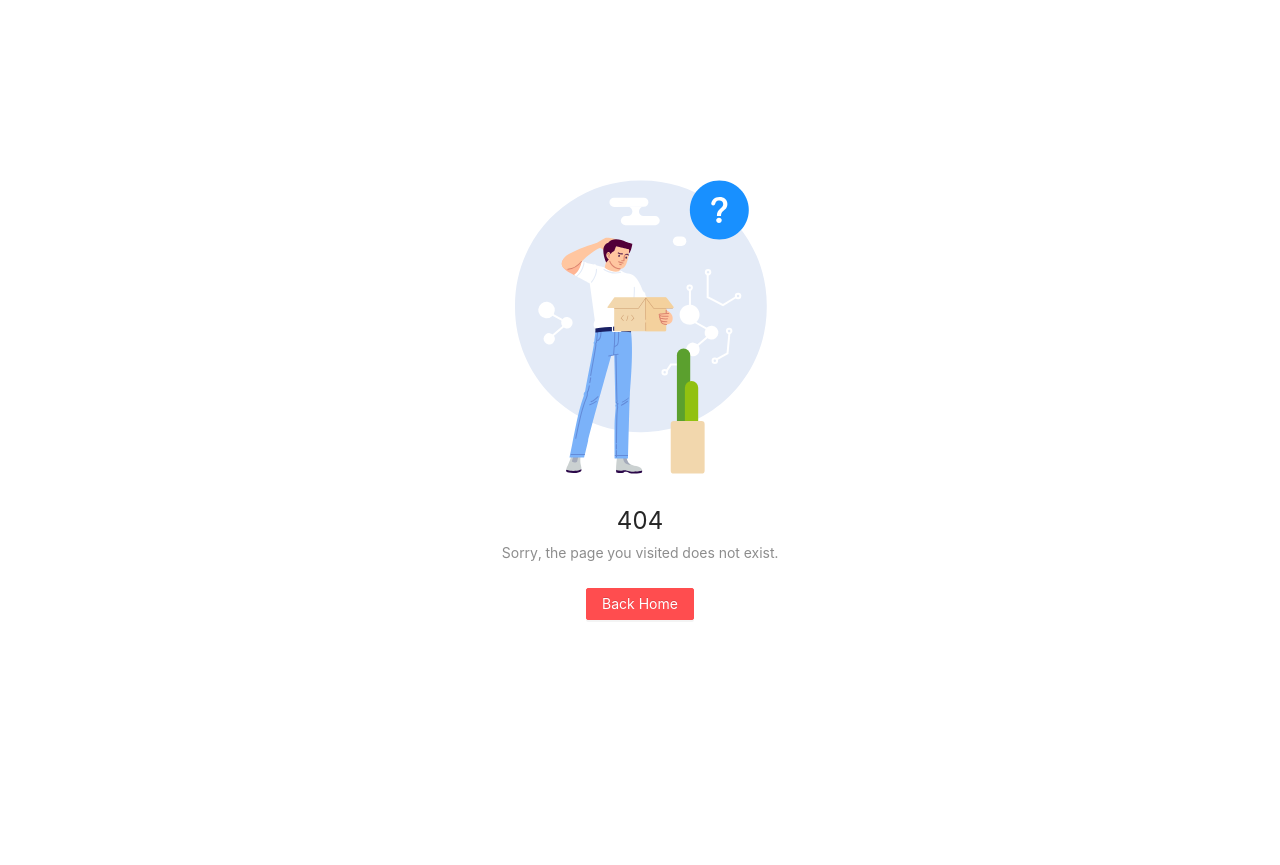
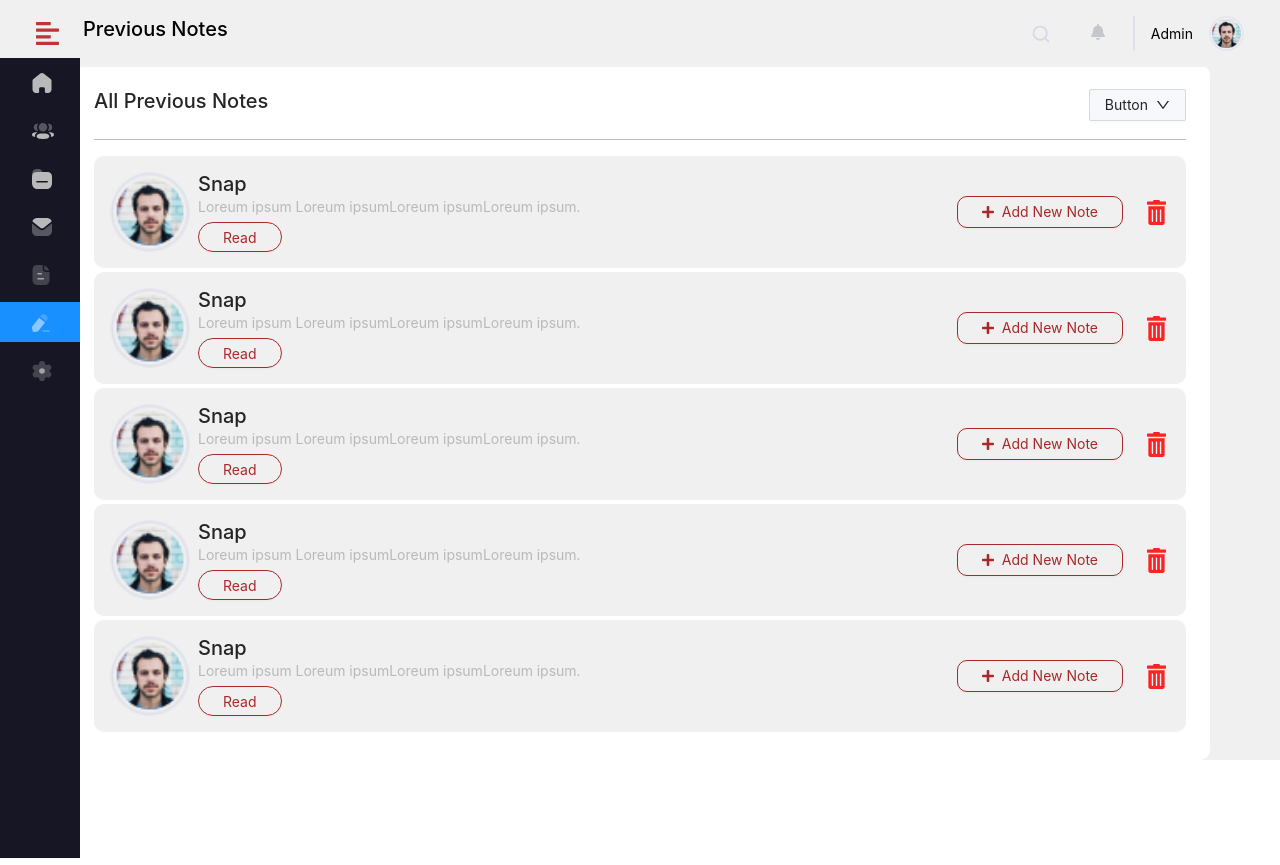
Before and after one commit to techraees/bits-admin, a React (Create React App) app: page /previous-notes in a window 1280 px wide. Before the commit this address had no page. Before the commit the page ends 800 px from the top, so only its background shows below. Built offline with nearby package versions, Linux system fonts and the light colour scheme.

Commit message:
previous notes screen

```diff
--- a/src/assets/index.js
+++ b/src/assets/index.js
@@ -35,6 +35,8 @@ import right_arrow from "./icons/right_arrow.svg";
 import plus3 from "./icons/plus3.svg";
 import metamask from "./images/metamask.png";
 import paypal from "./images/paypal.png";
+import plus4 from "./icons/plus4.svg";
+import delete_icon from "./icons/delete_icon.svg";
 
 export {
   logo,
@@ -74,4 +76,6 @@ export {
   plus3,
   metamask,
   paypal,
+  plus4,
+  delete_icon,
 };
--- a/src/components/menu/index.js
+++ b/src/components/menu/index.js
@@ -70,6 +70,7 @@ const MenuComponent = ({ menuHandle, selectedKey, className }) => {
           item.key === "3" && navigate("/data-section");
           item.key === "4" && navigate("/admin-support");
           item.key === "5" && navigate("/payment");
+          item.key === "6" && navigate("/previous-notes");
         }}
       />
     </div>
--- a/src/config/router/index.js
+++ b/src/config/router/index.js
@@ -6,7 +6,8 @@ import {
   UserInformation,
   DataSection,
   AdminSupport,
-  Payment
+  Payment,
+  PreviousNotes,
 } from "../../containers/index";
 // import { useSelector } from "react-redux";
 
@@ -25,6 +26,7 @@ const Router = () => {
         <Route path="/data-section" element={<DataSection />} />
         <Route path="/admin-support" element={<AdminSupport />} />
         <Route path="/payment" element={<Payment />} />
+        <Route path="/previous-notes" element={<PreviousNotes />} />
         <Route path="*" element={<NotFound />} />
         {/* {(Object.keys(data).length > 0 || userData) && (
           <>
--- a/src/containers/Payment/index.js
+++ b/src/containers/Payment/index.js
@@ -34,7 +34,7 @@ const Payment = () => {
   ];
   return (
     <div className="bg-white2">
-      <NavbarComponent lightNav headerTxt={"Payment"} selectedKey={"4"} />
+      <NavbarComponent lightNav headerTxt={"Payment"} selectedKey={"5"} />
       <div className="container radius1 bg-white p-4" style={{ marginTop: 65 }}>
         <div className="row">
           <div className="col-lg-6">
--- /dev/null
+++ b/src/containers/PreviousNotes/css/index.css
@@ -0,0 +1,24 @@
+.dropdownStyle {
+    background-color: #F7F8FC !important;
+}
+
+.dropdownStyle:hover {
+    color: black !important;
+    border: 1px solid #bbbcbe;
+    box-shadow: none !important;
+}
+
+.readBtn{
+    background-color: transparent !important;
+    color: #A82929 !important;
+    border: 1px solid #A82929 !important;
+    border-radius: 20px !important;
+    height: 30px !important;
+}
+
+.notesBtn{
+    background-color: transparent !important;
+    color: #A82929 !important;
+    border: 1px solid #A82929 !important;
+    border-radius: 10px !important;
+}
--- /dev/null
+++ b/src/containers/PreviousNotes/index.js
@@ -0,0 +1,107 @@
+import React from "react";
+import "./css/index.css";
+import { NavbarComponent } from "../../components";
+import { Menu, Dropdown, Button, Space } from "antd";
+import { DownOutlined } from "@ant-design/icons";
+import { delete_icon, plus4, profile } from "../../assets";
+
+const PreviousNotes = () => {
+  const menu = (
+    <Menu
+      onClick={(e) => console.log(e)}
+      items={[
+        {
+          label: "1st menu item",
+          key: "1",
+        },
+        {
+          label: "2nd menu item",
+          key: "2",
+        },
+        {
+          label: "3rd menu item",
+          key: "3",
+        },
+      ]}
+    />
+  );
+  let notesData = [
+    {
+      image: profile,
+      name: "Snap",
+      description: "Loreum ipsum Loreum ipsumLoreum ipsumLoreum ipsum.",
+    },
+    {
+      image: profile,
+      name: "Snap",
+      description: "Loreum ipsum Loreum ipsumLoreum ipsumLoreum ipsum.",
+    },
+    {
+      image: profile,
+      name: "Snap",
+      description: "Loreum ipsum Loreum ipsumLoreum ipsumLoreum ipsum.",
+    },
+    {
+      image: profile,
+      name: "Snap",
+      description: "Loreum ipsum Loreum ipsumLoreum ipsumLoreum ipsum.",
+    },
+    {
+      image: profile,
+      name: "Snap",
+      description: "Loreum ipsum Loreum ipsumLoreum ipsumLoreum ipsum.",
+    },
+  ];
+  return (
+    <div className="bg-white2">
+      <NavbarComponent
+        lightNav
+        headerTxt={"Previous Notes"}
+        selectedKey={"6"}
+      />
+      <div
+        className="container radius1 bg-white p-4"
+        style={{ marginTop: 65 }}
+      >
+        <div className="d-flex justify-content-between">
+          <h5>All Previous Notes</h5>
+          <Dropdown overlay={menu}>
+            <Button className="dropdownStyle">
+              <Space>
+                Button
+                <DownOutlined />
+              </Space>
+            </Button>
+          </Dropdown>
+        </div>
+        <div className="light-grey-border-bottom my-3"></div>
+        {notesData.map((e, i) => {
+          return (
+            <div
+              key={i}
+              className="bg-white2 radius1 p-3 my-1 d-flex justify-content-between center"
+            >
+              <div className="d-flex center">
+                <img src={e.image} style={{ width: 80 }} />
+                <div className="ms-2">
+                  <h5 className="m-0">{e.name}</h5>
+                  <p className="light-grey mb-1">{e.description}</p>
+                  <Button className="readBtn px-4">Read</Button>
+                </div>
+              </div>
+              <div className="d-flex center">
+                <Button className="notesBtn px-4 d-flex center">
+                  <img src={plus4} />
+                  <span className="ms-2">Add New Note</span>
+                </Button>
+                <img className="ms-4 me-1 cursor" src={delete_icon} />
+              </div>
+            </div>
+          );
+        })}
+      </div>
+    </div>
+  );
+};
+
+export default PreviousNotes;
--- a/src/containers/index.js
+++ b/src/containers/index.js
@@ -4,6 +4,7 @@ import NotFound from "./NotFound";
 import DataSection from "./DataSection";
 import AdminSupport from "./AdminSupport";
 import Payment from "./Payment";
+import PreviousNotes from "./PreviousNotes";
 
 export {
   Dashboard,
@@ -12,4 +13,5 @@ export {
   DataSection,
   AdminSupport,
   Payment,
+  PreviousNotes,
 };
```
Also changed, not shown: src/assets/icons/delete_icon.svg (added), src/assets/icons/plus4.svg (added).
